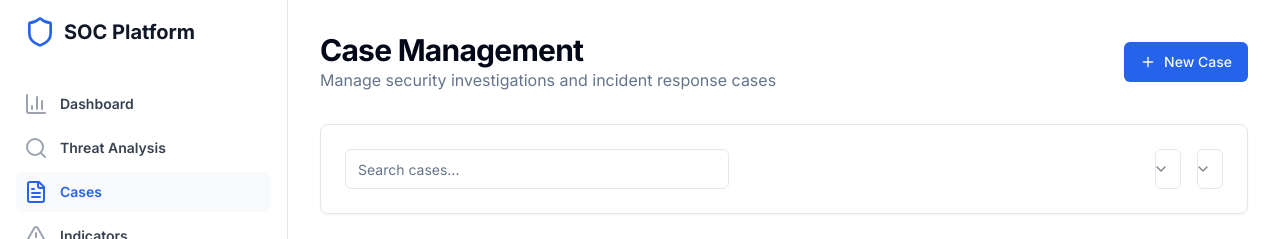
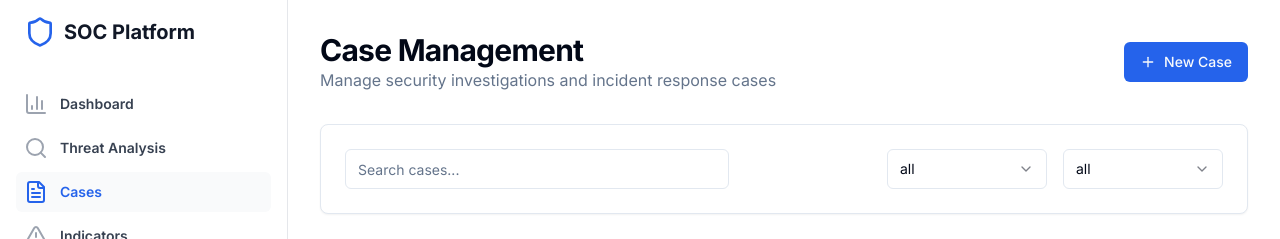
Before and after one commit to dobyfreejr/Winston2.0, a Next.js app: page /cases in a window 1280 px wide. Shown: the top 239 px of the page. Built offline with nearby package versions, Linux system fonts and the light colour scheme.

Commit message:
Fix Webpack Cache and Select Component Hydration Errors

```diff
--- a/components/ui/select.tsx
+++ b/components/ui/select.tsx
@@ -1,92 +1,151 @@
 import * as React from "react"
 import { cn } from "@/lib/utils"
-import { ChevronDown } from "lucide-react"
+import { ChevronDown, Check } from "lucide-react"
 
-const Select = React.forwardRef<
-  HTMLSelectElement,
-  React.SelectHTMLAttributes<HTMLSelectElement> & {
+interface SelectContextType {
+  value: string
+  onValueChange: (value: string) => void
+  open: boolean
+  onOpenChange: (open: boolean) => void
+}
+
+const SelectContext = React.createContext<SelectContextType | undefined>(undefined)
+
+const useSelectContext = () => {
+  const context = React.useContext(SelectContext)
+  if (!context) {
+    throw new Error("Select components must be used within a Select")
+  }
+  return context
+}
+
+interface SelectProps {
+  value?: string
+  defaultValue?: string
   onValueChange?: (value: string) => void
+  children: React.ReactNode
 }
->(({ className, children, onValueChange, ...props }, ref) => {
+
+const Select = ({ value, defaultValue, onValueChange, children }: SelectProps) => {
+  const [internalValue, setInternalValue] = React.useState(defaultValue || "")
+  const [open, setOpen] = React.useState(false)
+
+  const currentValue = value !== undefined ? value : internalValue
+
+  const handleValueChange = (newValue: string) => {
+    if (value === undefined) {
+      setInternalValue(newValue)
+    }
+    onValueChange?.(newValue)
+    setOpen(false)
+  }
+
   return (
+    <SelectContext.Provider
+      value={{
+        value: currentValue,
+        onValueChange: handleValueChange,
+        open,
+        onOpenChange: setOpen,
+      }}
+    >
       <div className="relative">
-      <select
-        className={cn(
-          "flex h-10 w-full items-center justify-between rounded-md border border-input bg-background px-3 py-2 text-sm ring-offset-background placeholder:text-muted-foreground focus:outline-none focus:ring-2 focus:ring-ring focus:ring-offset-2 disabled:cursor-not-allowed disabled:opacity-50 appearance-none",
-          className
-        )}
-        ref={ref}
-        onChange={(e) => onValueChange?.(e.target.value)}
-        {...props}
-      >
         {children}
-      </select>
-      <ChevronDown className="absolute right-3 top-3 h-4 w-4 opacity-50 pointer-events-none" />
       </div>
+    </SelectContext.Provider>
   )
-})
-Select.displayName = "Select"
+}
 
 const SelectTrigger = React.forwardRef<
   HTMLButtonElement,
   React.ButtonHTMLAttributes<HTMLButtonElement>
->(({ className, children, ...props }, ref) => (
+>(({ className, children, ...props }, ref) => {
+  const { open, onOpenChange } = useSelectContext()
+
+  return (
     <button
       ref={ref}
+      type="button"
+      role="combobox"
+      aria-expanded={open}
       className={cn(
         "flex h-10 w-full items-center justify-between rounded-md border border-input bg-background px-3 py-2 text-sm ring-offset-background placeholder:text-muted-foreground focus:outline-none focus:ring-2 focus:ring-ring focus:ring-offset-2 disabled:cursor-not-allowed disabled:opacity-50",
         className
       )}
+      onClick={() => onOpenChange(!open)}
       {...props}
     >
       {children}
       <ChevronDown className="h-4 w-4 opacity-50" />
     </button>
-))
+  )
+})
 SelectTrigger.displayName = "SelectTrigger"
 
 const SelectValue = React.forwardRef<
   HTMLSpanElement,
   React.HTMLAttributes<HTMLSpanElement> & { placeholder?: string }
->(({ className, placeholder, ...props }, ref) => (
+>(({ className, placeholder, ...props }, ref) => {
+  const { value } = useSelectContext()
+
+  return (
     <span ref={ref} className={cn("", className)} {...props}>
-    {placeholder}
+      {value || placeholder}
     </span>
-))
+  )
+})
 SelectValue.displayName = "SelectValue"
 
 const SelectContent = React.forwardRef<
   HTMLDivElement,
   React.HTMLAttributes<HTMLDivElement>
->(({ className, children, ...props }, ref) => (
+>(({ className, children, ...props }, ref) => {
+  const { open } = useSelectContext()
+
+  if (!open) return null
+
+  return (
     <div
       ref={ref}
       className={cn(
-      "relative z-50 min-w-[8rem] overflow-hidden rounded-md border bg-popover text-popover-foreground shadow-md",
+        "absolute top-full left-0 z-50 min-w-full mt-1 overflow-hidden rounded-md border bg-popover text-popover-foreground shadow-md animate-in fade-in-0 zoom-in-95",
         className
       )}
       {...props}
     >
+      <div className="p-1">
         {children}
       </div>
-))
+    </div>
+  )
+})
 SelectContent.displayName = "SelectContent"
 
 const SelectItem = React.forwardRef<
   HTMLDivElement,
   React.HTMLAttributes<HTMLDivElement> & { value: string }
->(({ className, children, ...props }, ref) => (
+>(({ className, children, value, ...props }, ref) => {
+  const { value: selectedValue, onValueChange } = useSelectContext()
+  const isSelected = selectedValue === value
+
+  return (
     <div
       ref={ref}
       className={cn(
-      "relative flex w-full cursor-default select-none items-center rounded-sm py-1.5 pl-8 pr-2 text-sm outline-none focus:bg-accent focus:text-accent-foreground data-[disabled]:pointer-events-none data-[disabled]:opacity-50",
+        "relative flex w-full cursor-pointer select-none items-center rounded-sm py-1.5 pl-8 pr-2 text-sm outline-none hover:bg-accent hover:text-accent-foreground focus:bg-accent focus:text-accent-foreground data-[disabled]:pointer-events-none data-[disabled]:opacity-50",
+        isSelected && "bg-accent text-accent-foreground",
         className
       )}
+      onClick={() => onValueChange(value)}
       {...props}
     >
+      {isSelected && (
+        <Check className="absolute left-2 h-4 w-4" />
+      )}
       {children}
     </div>
-))
+  )
+})
 SelectItem.displayName = "SelectItem"
 
 export {
```
Lines whose indentation alone changed are shown as unchanged.
